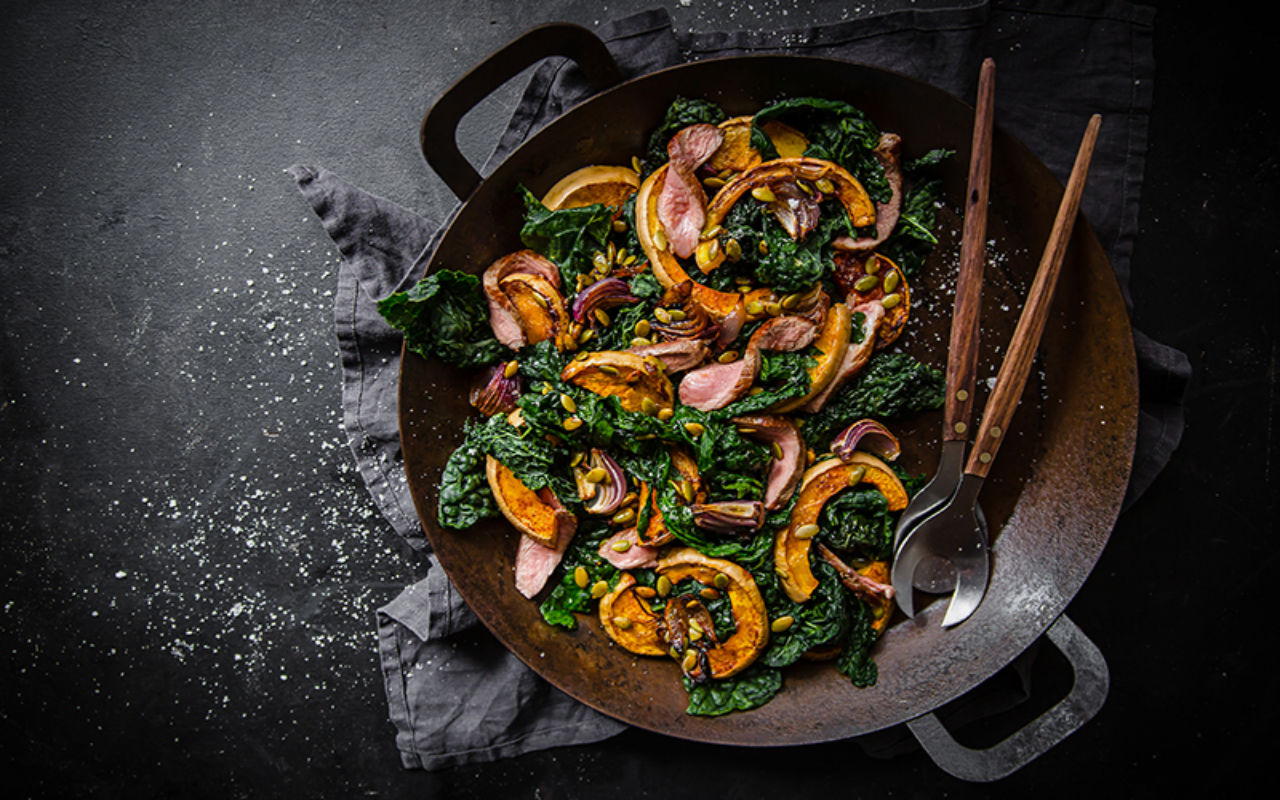
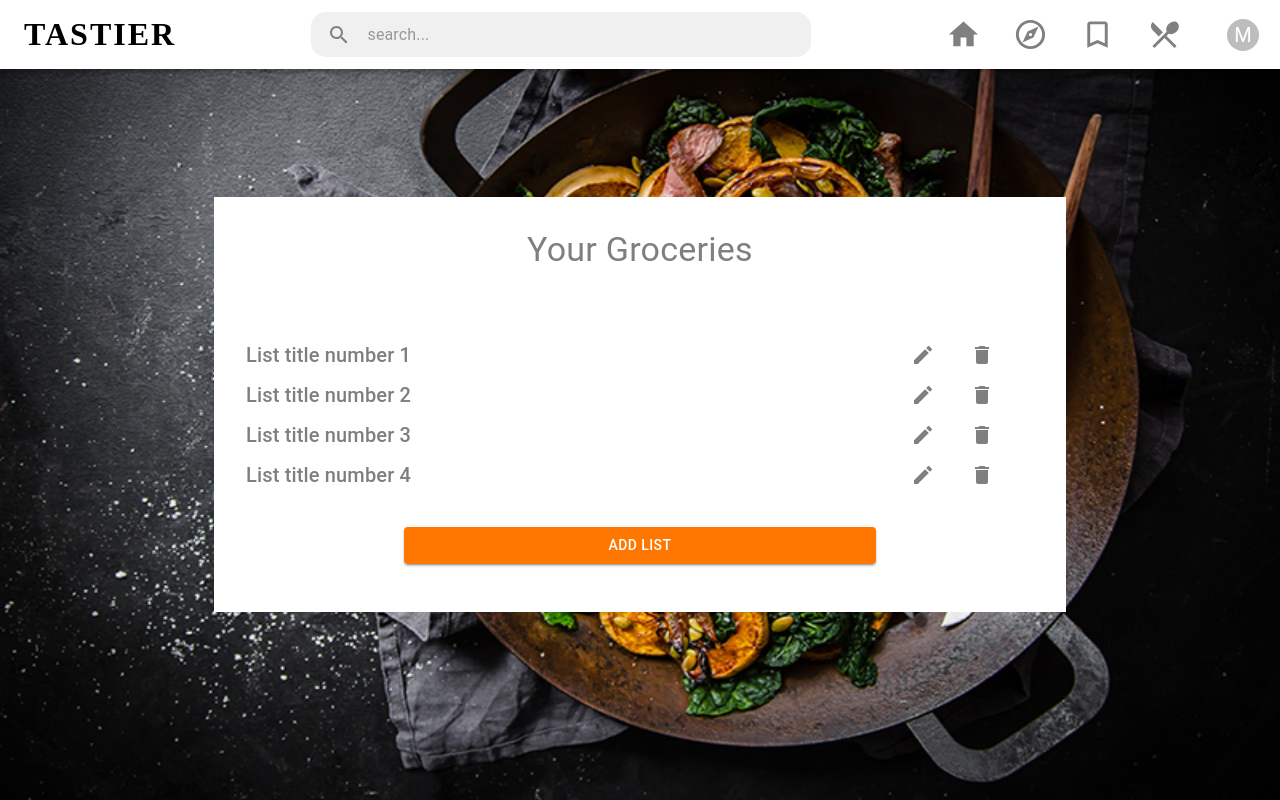
Before and after one commit to Deveneven/TasTier, a React (Create React App) app in the folder frontend/: page /shoppinglist in a window 1280 px wide. Before the commit this address had no page. Built offline with nearby package versions, Linux system fonts and the light colour scheme.

Commit message:
Added listscreen sub page and route to it, still in progress

```diff
--- a/frontend/src/App.tsx
+++ b/frontend/src/App.tsx
@@ -7,6 +7,7 @@ import {ThemeProvider} from '@mui/material/styles';
 import theme from './MUI styles/mainTheme';
 import MainScreen from './Screen/MainScreen/MainScreen';
 import ShoppingScreen from './Screen/ShoppingScreen/ShoppingScreen';
+import ListScreen from './Screen/ShoppingScreen/ListScreen';
 function App() {
   return (
     <ThemeProvider theme={theme}>
@@ -15,7 +16,8 @@ function App() {
           <Route path="/" element={<MainScreen />} />
           <Route path="/signin" element={<SignInScreen />} />
           <Route path="/" element={<SignInScreen />} />
-          <Route path="/test" element={<ShoppingScreen />} />
+          <Route path="/shoppinglist" element={<ShoppingScreen />} />
+          <Route path="/shoppinglist/edit/:id" element={<ListScreen />} />
         </Routes>
       </BrowserRouter>
     </ThemeProvider>
--- /dev/null
+++ b/frontend/src/Screen/ShoppingScreen/ListScreen.tsx
@@ -0,0 +1,15 @@
+import React from 'react';
+import {useParams} from 'react-router-dom';
+import ListEdit from '../../Shared/Components/ShoppingList/ListEdit';
+import Navbar from '../../Shared/Components/Navbar/Navbar';
+const ListScreen = () => {
+  const listId = useParams();
+  return (
+    <>
+      <Navbar />
+      <ListEdit listId={listId} />{' '}
+    </>
+  );
+};
+
+export default ListScreen;
--- /dev/null
+++ b/frontend/src/Shared/Components/ShoppingList/ListEdit.tsx
@@ -0,0 +1,13 @@
+/* eslint-disable react/prop-types */
+import React from 'react';
+
+const ListScreen = ({listId}) => {
+  console.log(listId);
+  return (
+    <div>
+      <div></div>
+    </div>
+  );
+};
+
+export default ListScreen;
--- a/frontend/src/Shared/Components/ShoppingList/ShoppingList.tsx
+++ b/frontend/src/Shared/Components/ShoppingList/ShoppingList.tsx
@@ -1,13 +1,15 @@
 /* eslint-disable arrow-parens */
 /* eslint-disable react/jsx-key */
 import React from 'react';
+import {useState} from 'react';
 import Container from '@mui/material/Container';
 import Box from '@mui/material/Box';
 import Typography from '@mui/material/Typography';
 import Grid from '@mui/material/Grid';
 import DeleteIcon from '@material-ui/icons/Delete';
 import EditIcon from '@material-ui/icons/Edit';
-import {IconButton, styled} from '@mui/material';
+import {IconButton, styled, Button} from '@mui/material';
+import {useNavigate} from 'react-router-dom';
 const ShoppingList = () => {
   const IconContainer = styled(Box)(({theme}) => ({
     display: 'flex',
@@ -20,30 +22,40 @@ const ShoppingList = () => {
     },
   }));
 
-  const lists = [
-    'List title number 1',
-    'List title number 2',
-    'List title number 3',
-    'List title number 4',
-  ];
-
+  const [lists, setLists] = useState([
+    {id: 1, name: 'List title number 1'},
+    {id: 2, name: 'List title number 2'},
+    {id: 3, name: 'List title number 3'},
+    {id: 4, name: 'List title number 4'},
+  ]);
+  const navigate = useNavigate();
   return (
     <Container maxWidth="md" sx={{marginTop: '8rem'}}>
       <Box
         sx={{
           bgcolor: 'white',
-          height: '40vh',
-          minHeight: '600px',
           display: 'flex',
           flexDirection: 'column',
-          justifyContent: 'center', // space-evenly;
           margin: 'auto',
           padding: '2rem',
         }}
       >
-        <Typography component="h1" variant="h4" sx={{textAlign: ' center'}}>
+        <Typography
+          component="h1"
+          variant="h4"
+          sx={{textAlign: ' center', marginBottom: '4rem'}}
+        >
           Your Groceries
         </Typography>
+        {lists.length < 1 && (
+          <Typography
+            component="h1"
+            variant="h4"
+            sx={{textAlign: ' center', marginBottom: '4rem'}}
+          >
+            There are no lists created yet !
+          </Typography>
+        )}
         {lists.map(list => {
           return (
             <Grid
@@ -52,12 +64,11 @@ const ShoppingList = () => {
               direction="row"
               alignItems="center"
               justifyContent="center"
-              margin="auto"
               width="100%"
             >
               <Grid item md={10} sx={{marginRight: 'auto'}}>
                 <Typography component="h4" variant="h6">
-                  {list}
+                  {list.name}
                 </Typography>
               </Grid>
               <Grid item md={2}>
@@ -67,20 +78,37 @@ const ShoppingList = () => {
                     component="span"
                     color="inherit"
                   >
-                    <EditIcon fontSize="medium" />
+                    <EditIcon
+                      fontSize="medium"
+                      onClick={() => {
+                        navigate(`./edit/${list.id}`);
+                      }}
+                    />
                   </IconButton>
                   <IconButton
                     aria-label="upload picture"
                     component="span"
                     color="inherit"
                   >
-                    <DeleteIcon fontSize="medium" />
+                    <DeleteIcon
+                      fontSize="medium"
+                      onClick={() => {
+                        setLists(lists.filter(item => item.id !== list.id));
+                      }}
+                    />
                   </IconButton>
                 </IconContainer>
               </Grid>
             </Grid>
           );
         })}
+        <Button
+          type="submit"
+          variant="contained"
+          sx={{margin: 'auto', mt: 4, mb: 2, width: '60%'}}
+        >
+          Add List
+        </Button>
       </Box>
     </Container>
   );
```
